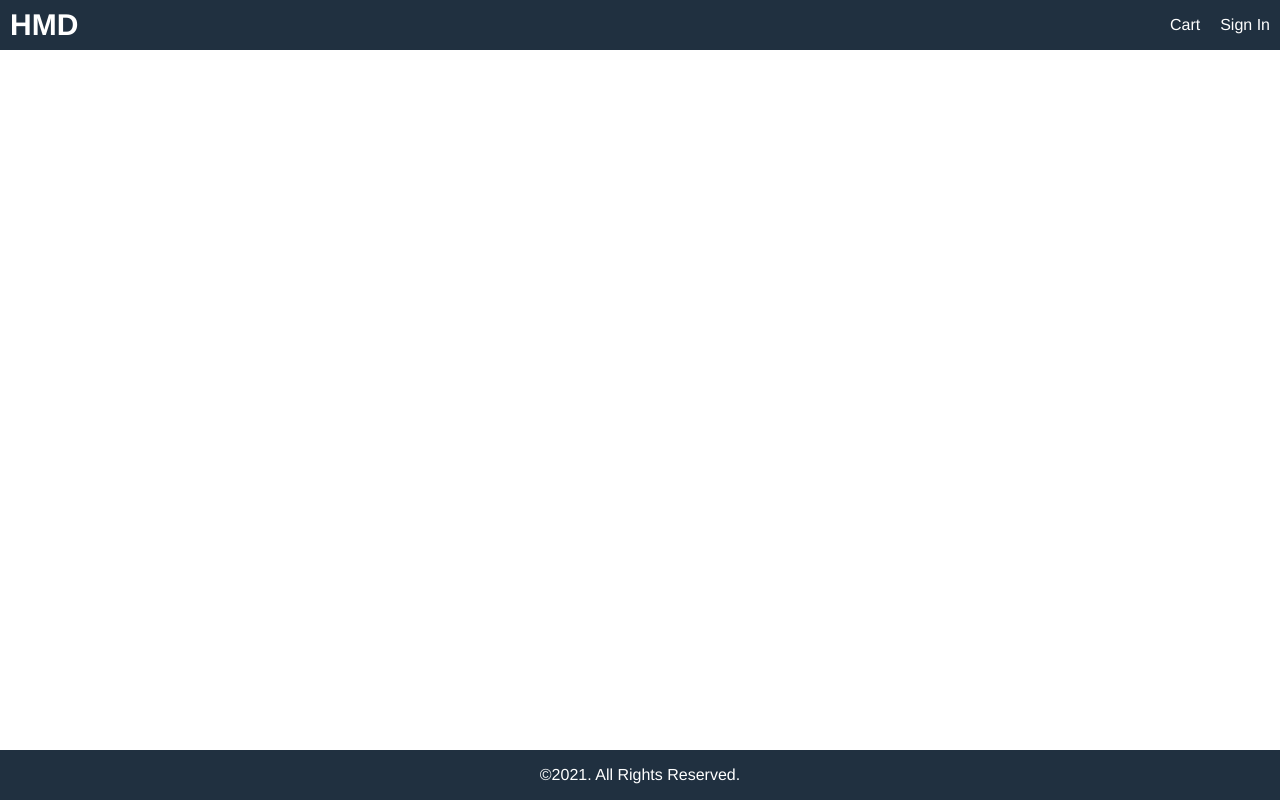
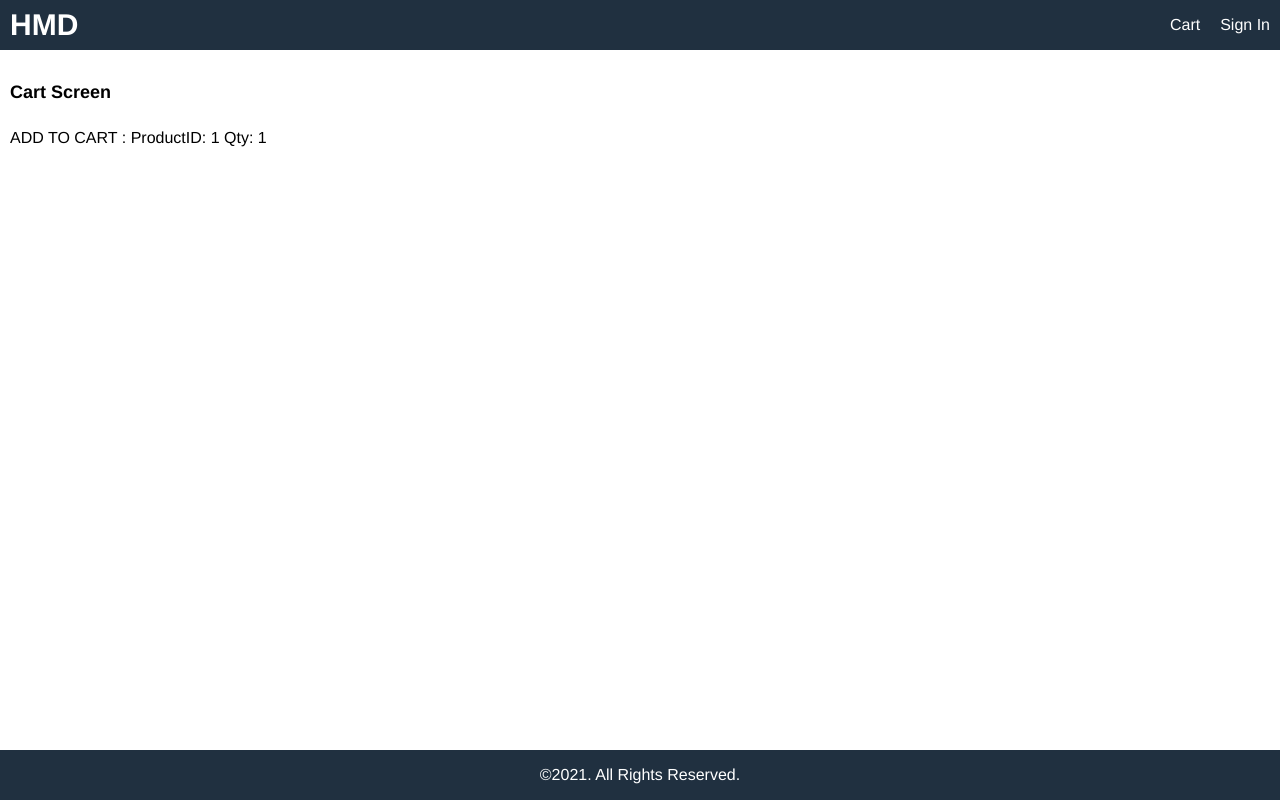
Before and after one commit to olumayor99/hadassahmade, a React (Create React App) app in the folder frontend/: page /cart/1 in a window 1280 px wide. Built offline with nearby package versions, Linux system fonts and the light colour scheme.

Commit message:
implemented add to cart

```diff
--- a/frontend/src/App.js
+++ b/frontend/src/App.js
@@ -1,5 +1,6 @@
 import React from 'react';
 import { BrowserRouter, Route } from 'react-router-dom';
+import CartScreen from './screens/CartScreen';
 import HomeScreen from './screens/HomeScreen';
 import ProductScreen from './screens/ProductScreen';
 
@@ -21,6 +22,7 @@
         </header>
 
         <main>
+          <Route path='/cart/:id?' component={CartScreen}></Route>
           <Route path='/product/:id' component={ProductScreen}></Route>
           <Route path='/' component={HomeScreen} exact></Route>
         </main>
--- a/frontend/src/index.css
+++ b/frontend/src/index.css
@@ -69,6 +69,9 @@
   margin-top: 1rem;
 }
 
+input,
+select,
+textarea,
 button {
   padding: 1rem;
   border-radius: 0.5rem;
@@ -78,12 +81,18 @@
   font-family: Helvetica, Arial, sans-serif;
   -webkit-font-smoothing: antialiased;
   -moz-osx-font-smoothing: grayscale;
+}
+
+button {
   background-color: #f8f8f8;
   cursor: pointer;
 }
 
+input:hover,
+select:hover,
+textarea:hover,
 button:hover {
-  border: 00.1rem #404040 solid;
+  border: 0.1rem #404040 solid;
 }
 
 button.primary {
--- /dev/null
+++ b/frontend/src/screens/CartScreen.js
@@ -0,0 +1,17 @@
+import React from 'react';
+
+export default function CartScreen(props) {
+  const productId = props.match.params.id;
+  const qty = props.location.search
+    ? Number(props.location.search.split('=')[1])
+    : 1;
+
+  return (
+    <div>
+      <h1>Cart Screen</h1>
+      <p>
+        ADD TO CART : ProductID: {productId} Qty: {qty}
+      </p>
+    </div>
+  );
+}
--- a/frontend/src/screens/ProductScreen.js
+++ b/frontend/src/screens/ProductScreen.js
@@ -1,4 +1,4 @@
-import React, { useEffect } from 'react';
+import React, { useEffect, useState } from 'react';
 import { useDispatch, useSelector } from 'react-redux';
 import { Link } from 'react-router-dom';
 import { detailsProduct } from '../actions/productActions';
@@ -9,12 +9,17 @@
 export default function ProductScreen(props) {
   const dispatch = useDispatch();
   const productId = props.match.params.id;
+  const [qty, setQty] = useState(1);
   const productDetails = useSelector((state) => state.productDetails);
   const { loading, error, product } = productDetails;
 
   useEffect(() => {
     dispatch(detailsProduct(productId));
   }, [dispatch, productId]);
+
+  const addToCartHandler = () => {
+    props.history.push(`/cart/${productId}?qty=${qty}`);
+  };
 
   return (
     <div>
@@ -74,9 +79,35 @@
                     </div>
                   </li>
 
-                  <li>
-                    <button className='primary block'>Add to Cart</button>
-                  </li>
+                  {product.countInStock > 0 && (
+                    <>
+                      <li>
+                        <div className='row'>
+                          <div>Qty</div>
+                          <div>
+                            <select
+                              value={qty}
+                              onChange={(e) => setQty(e.target.value)}>
+                              {[...Array(product.countInStock).keys()].map(
+                                (x) => (
+                                  <option key={x + 1} value={x + 1}>
+                                    {x + 1}
+                                  </option>
+                                )
+                              )}
+                            </select>
+                          </div>
+                        </div>
+                      </li>
+                      <li>
+                        <button
+                          onClick={addToCartHandler}
+                          className='primary block'>
+                          Add to Cart
+                        </button>
+                      </li>
+                    </>
+                  )}
                 </ul>
               </div>
             </div>
```
Also changed, not shown: 1 other file (tests, documents, lock files or other folders).
